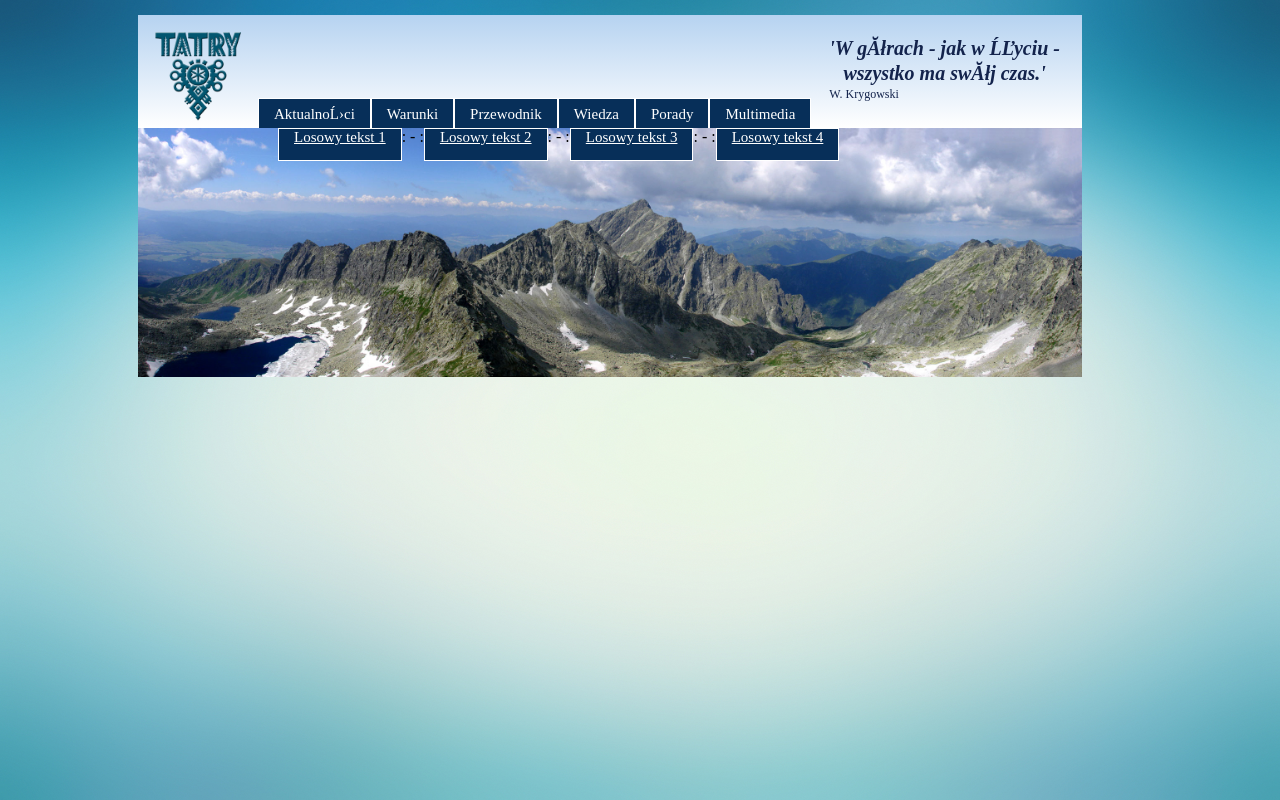
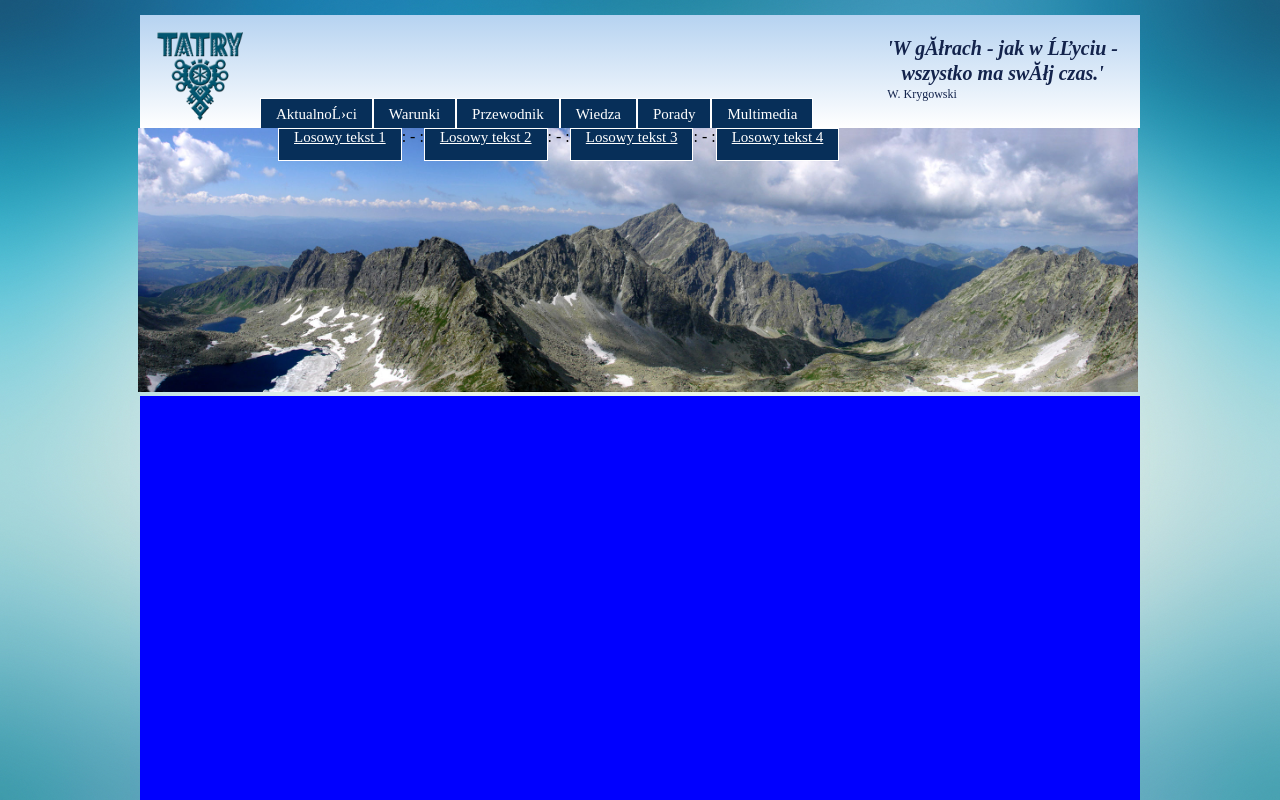
Before and after one commit to Enarien/udemy_tatry, a plain HTML site: page index.html in a window 1280 px wide. Shown: the top 800 px of the page. Drawn offline with Linux system fonts and the light colour scheme.

Commit message:
Dodano style do sekcji article.

```diff
--- a/index.html
+++ b/index.html
@@ -63,7 +63,8 @@
 	</section>
 
 
-	<article>
+	<article class="text">
+
 	</article>
 
 
--- a/style.css
+++ b/style.css
@@ -16,7 +16,7 @@ body {
 
 header {
 
-	width: 1004px;
+	width: 1000px;
 	margin: 0 auto;
 	align-self: center;
 
@@ -26,7 +26,7 @@ header {
 
 	background: linear-gradient(to bottom, #aeceef -11%, #ffffff 100%);
 	position: relative;
-	width: 944px;
+	width: 1000px;
 	height:113px;
 	margin-top: 15px;
 
@@ -124,7 +124,7 @@ section {
 
 #panorama {
 
-	width: 944px;
+	width: 1000px;
 	height: auto:
 	z-index: 2;
 
@@ -157,3 +157,15 @@ section {
 	border: 1px solid white;
 
 }
+/* article*/
+
+article.text {
+
+	width: 1000px;
+	height: 600px;
+	position: relative;
+	background-color: blue;
+	align-self: center;
+	margin: 0 auto;
+
+}
```
